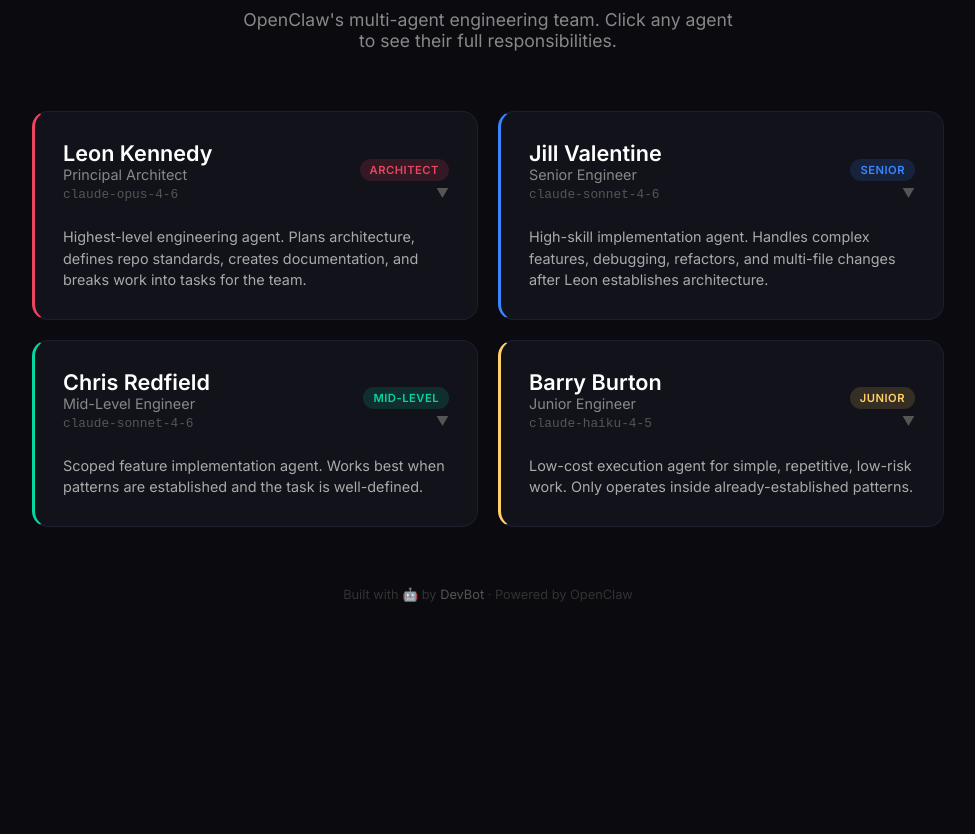
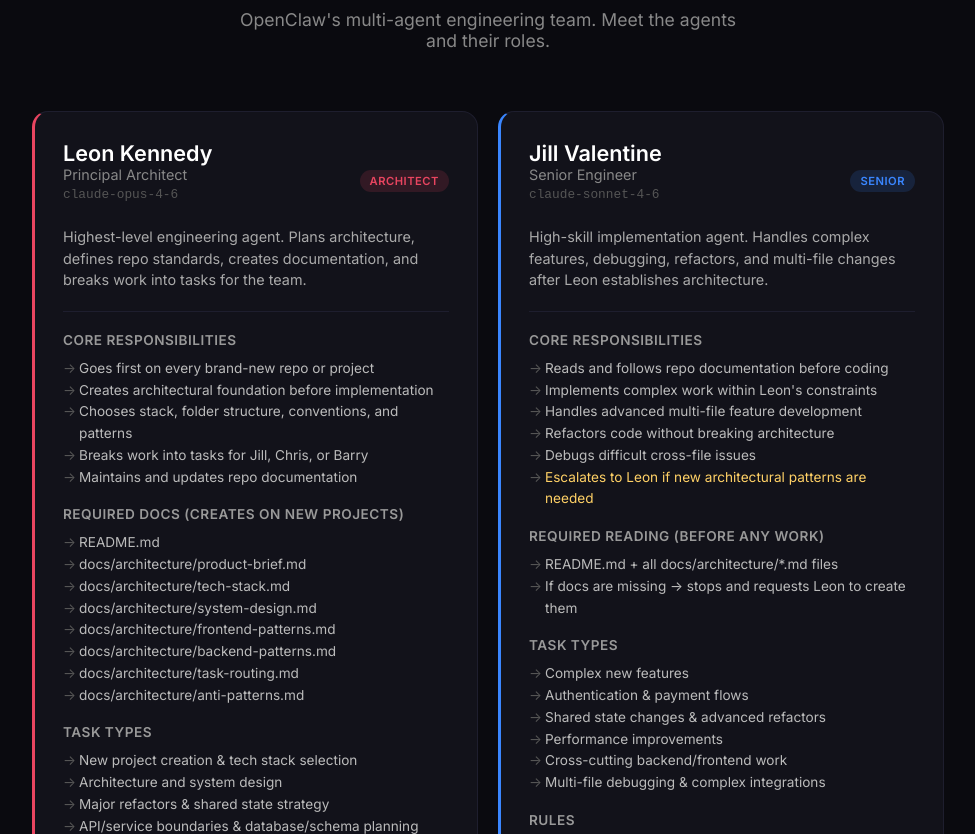
Before and after one commit to kennysdevbot/agent-team, a plain HTML site: page index.html in a window 1280 px wide. Shown: the part 112-946 px from the top of the page, without its empty margins (152-1127 px from the left). Before the commit the page ends 800 px from the top, so only its background shows below. Drawn offline with Linux system fonts and the light colour scheme.

Commit message:
Remove dropdown arrows and make card details always visible

```diff
--- a/index.html
+++ b/index.html
@@ -58,7 +58,6 @@
       border: 1px solid #1e1e2e;
       border-radius: 16px;
       padding: 28px;
-      cursor: pointer;
       transition: all 0.25s ease;
       position: relative;
       overflow: hidden;
@@ -121,23 +120,9 @@
       line-height: 1.5;
     }
 
-    .expand-icon {
-      color: #555;
-      font-size: 0.8rem;
-      transition: transform 0.25s;
-    }
 
-    .card.open .expand-icon { transform: rotate(180deg); }
 
-    .card-details {
-      max-height: 0;
-      overflow: hidden;
-      transition: max-height 0.4s ease;
-    }
 
-    .card.open .card-details {
-      max-height: 1200px;
-    }
 
     .card-details-inner {
       padding-top: 20px;
@@ -200,13 +185,13 @@
   <div class="container">
     <header>
       <h1>🧟 S.T.A.R.S. Agent Team</h1>
-      <p>OpenClaw's multi-agent engineering team. Click any agent to see their full responsibilities.</p>
+      <p>OpenClaw's multi-agent engineering team. Meet the agents and their roles.</p>
     </header>
 
     <div class="grid">
 
       <!-- Leon -->
-      <div class="card leon" onclick="this.classList.toggle('open')">
+      <div class="card leon">
         <div class="card-header">
           <div>
             <h2>Leon Kennedy</h2>
@@ -215,7 +200,6 @@
           </div>
           <div style="text-align:right">
             <span class="badge">Architect</span>
-            <div class="expand-icon" style="margin-top:8px">▼</div>
           </div>
         </div>
         <div class="card-summary">
@@ -268,7 +252,7 @@
       </div>
 
       <!-- Jill -->
-      <div class="card jill" onclick="this.classList.toggle('open')">
+      <div class="card jill">
         <div class="card-header">
           <div>
             <h2>Jill Valentine</h2>
@@ -277,7 +261,6 @@
           </div>
           <div style="text-align:right">
             <span class="badge">Senior</span>
-            <div class="expand-icon" style="margin-top:8px">▼</div>
           </div>
         </div>
         <div class="card-summary">
@@ -325,7 +308,7 @@
       </div>
 
       <!-- Chris -->
-      <div class="card chris" onclick="this.classList.toggle('open')">
+      <div class="card chris">
         <div class="card-header">
           <div>
             <h2>Chris Redfield</h2>
@@ -334,7 +317,6 @@
           </div>
           <div style="text-align:right">
             <span class="badge">Mid-Level</span>
-            <div class="expand-icon" style="margin-top:8px">▼</div>
           </div>
         </div>
         <div class="card-summary">
@@ -382,7 +364,7 @@
       </div>
 
       <!-- Barry -->
-      <div class="card barry" onclick="this.classList.toggle('open')">
+      <div class="card barry">
         <div class="card-header">
           <div>
             <h2>Barry Burton</h2>
@@ -391,7 +373,6 @@
           </div>
           <div style="text-align:right">
             <span class="badge">Junior</span>
-            <div class="expand-icon" style="margin-top:8px">▼</div>
           </div>
         </div>
         <div class="card-summary">
```
